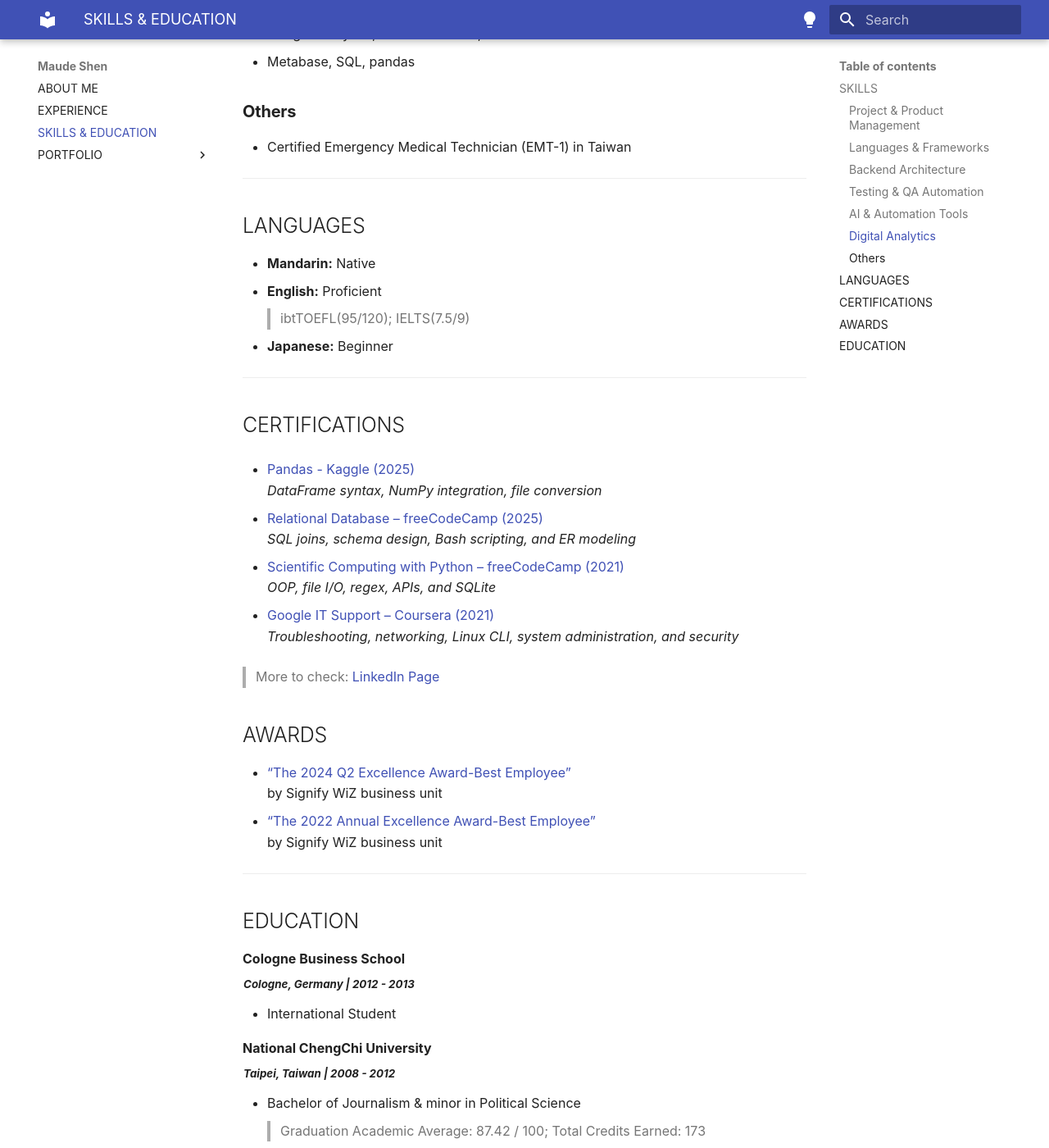
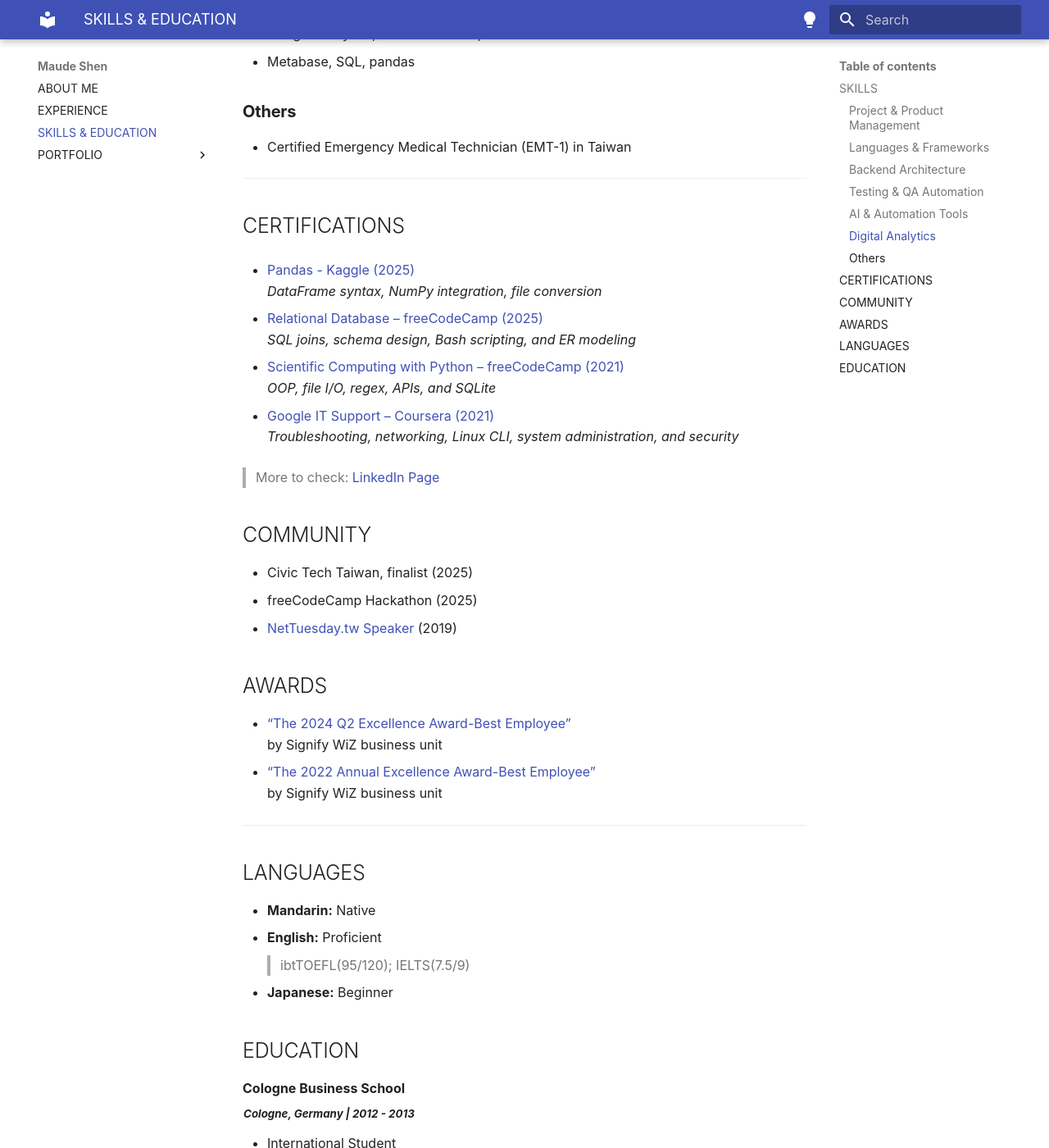
Before and after one commit to maudes/cv, an MkDocs documentation site: the page built from docs/education_skills.md, in a window 1280 px wide and 1400 px high, scrolled down 1026 px. Shown: the whole window at 82% size. Built offline with MkDocs 1.6.1 and Material for MkDocs 9.7.7, drawn with Linux system fonts in a browser that asks for light colours; some web fonts are replaced.

Commit message:
update: exp & skills

```diff
--- a/docs/education_skills.md
+++ b/docs/education_skills.md
@@ -58,6 +49,11 @@
 
 > More to check: [LinkedIn Page](https://www.linkedin.com/in/meng-hsueh-shen/details/certifications/)
 
+## COMMUNITY
+- Civic Tech Taiwan, finalist (2025)
+- freeCodeCamp Hackathon (2025)
+- [NetTuesday.tw Speaker](https://nettuesday.tw/slides/2019/03/584) (2019)
+
 ## AWARDS
 
 - [“The 2024 Q2 Excellence Award-Best Employee”](https://www.linkedin.com/in/meng-hsueh-shen/details/certifications/1725845537883/single-media-viewer/?profileId=ACoAAAxrG20BAZAty8k3Y3zmtzUCqAzt0MvNP7o)
```
Also changed, not shown: other parts of docs/education_skills.md (+7 -9 lines), docs/experience.md (+1 -1 lines).
